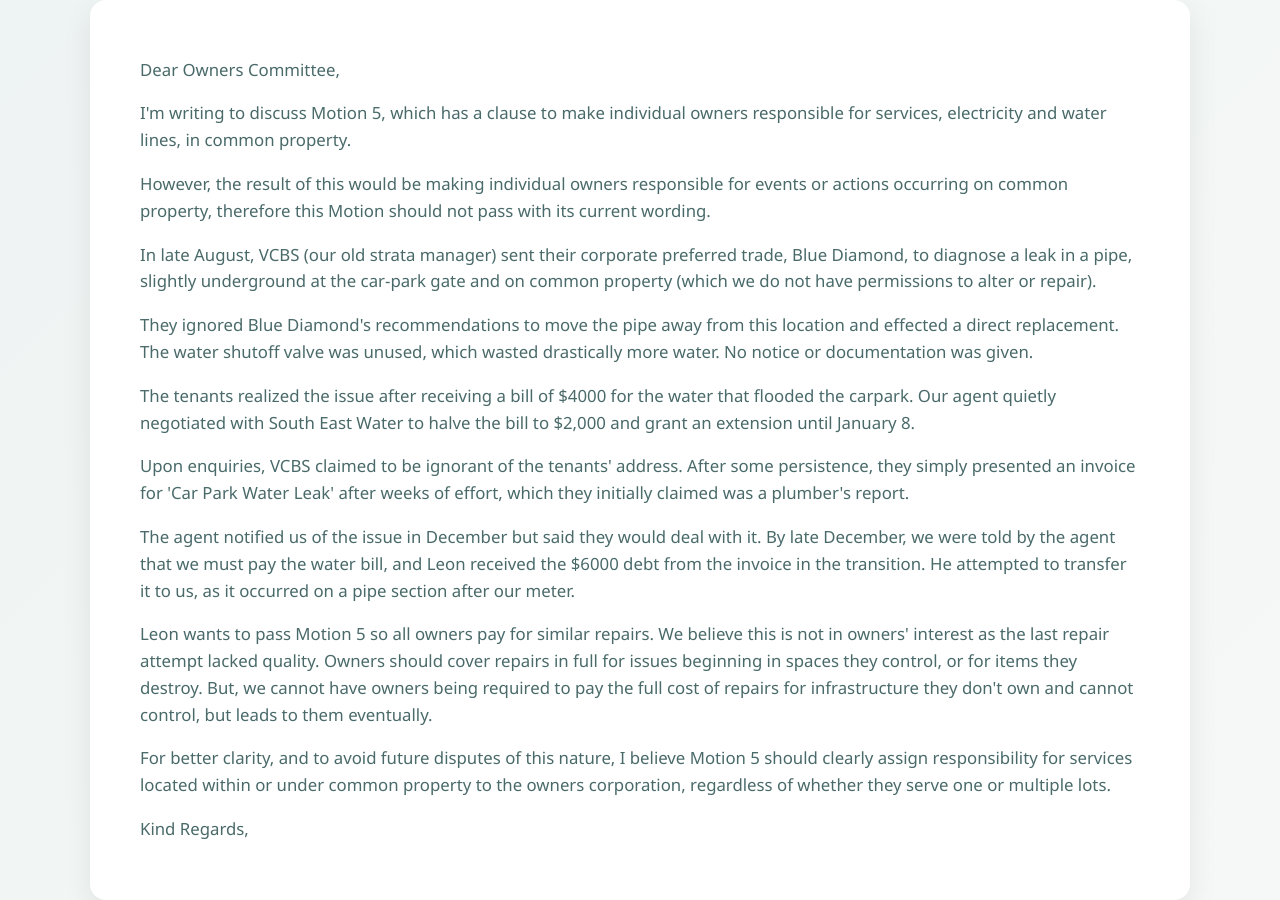
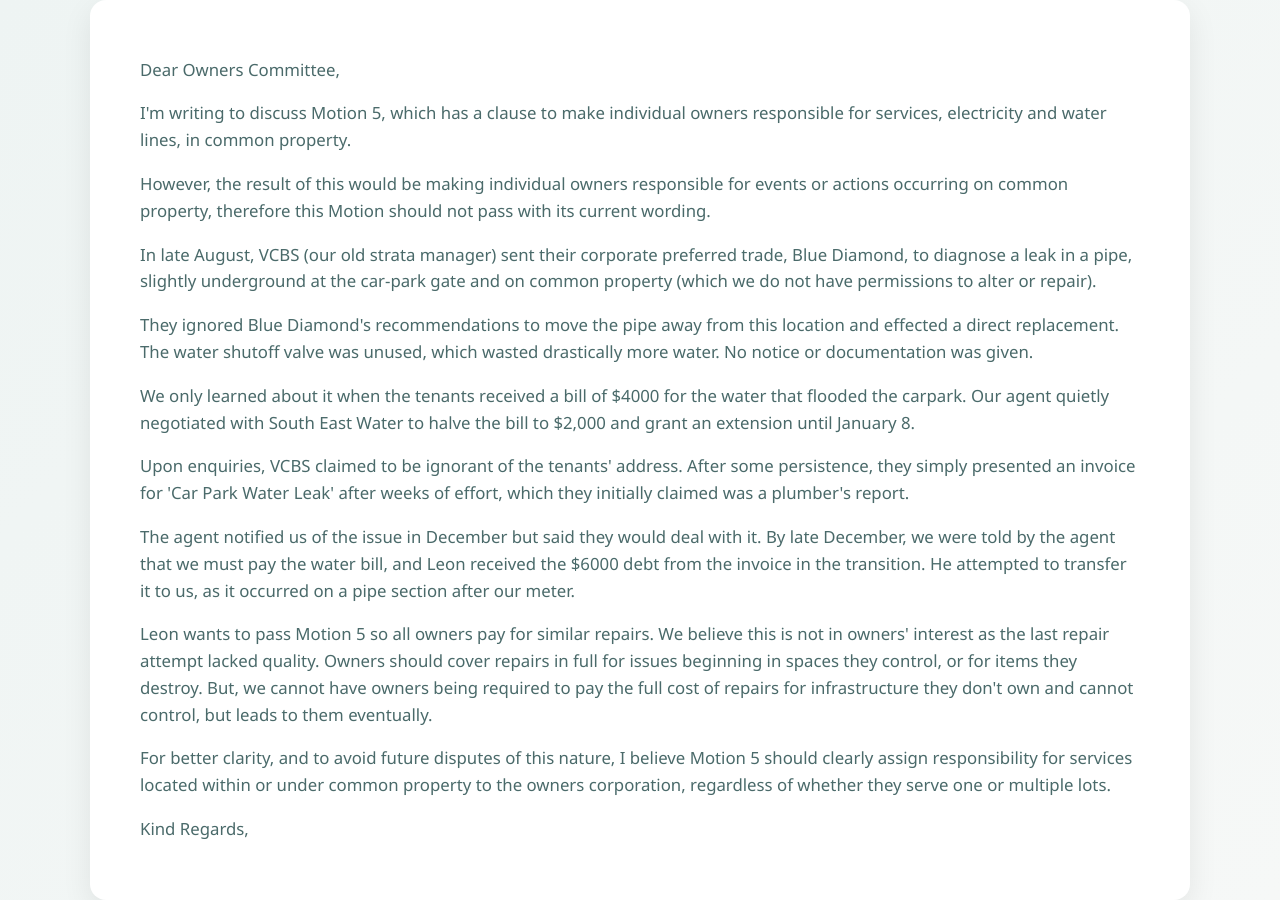
Before and after one commit to ashe301/waterburst, a plain HTML site: page index.html in a window 1280 px wide. Drawn offline with Linux system fonts and the light colour scheme.

Commit message:
Update index.html

```diff
--- a/index.html
+++ b/index.html
@@ -37,7 +37,7 @@
     <p>However, the result of this would be making individual owners responsible for events or actions occurring on common property, therefore this Motion should not pass with its current wording.</p>
     <p>In late August, VCBS (our old strata manager) sent their corporate preferred trade, Blue Diamond, to diagnose a leak in a pipe, slightly underground at the car-park gate and on common property (which we do not have permissions to alter or repair).</p>
     <p>They ignored Blue Diamond's recommendations to move the pipe away from this location and effected a direct replacement. The water shutoff valve was unused, which wasted drastically more water. No notice or documentation was given.</p>
-    <p>The tenants realized the issue after receiving a bill of $4000 for the water that flooded the carpark. Our agent quietly negotiated with South East Water to halve the bill to $2,000 and grant an extension until January 8.</p>
+    <p>We only learned about it when the tenants received a bill of $4000 for the water that flooded the carpark. Our agent quietly negotiated with South East Water to halve the bill to $2,000 and grant an extension until January 8.</p>
     <p>Upon enquiries, VCBS claimed to be ignorant of the tenants' address. After some persistence, they simply presented an invoice for 'Car Park Water Leak' after weeks of effort, which they initially claimed was a plumber's report.</p>
     <p>The agent notified us of the issue in December but said they would deal with it. By late December, we were told by the agent that we must pay the water bill, and Leon received the $6000 debt from the invoice in the transition. He attempted to transfer it to us, as it occurred on a pipe section after our meter.</p>
     <p>Leon wants to pass Motion 5 so all owners pay for similar repairs. We believe this is not in owners' interest as the last repair attempt lacked quality. Owners should cover repairs in full for issues beginning in spaces they control, or for items they destroy. But, we cannot have owners being required to pay the full cost of repairs for infrastructure they don't own and cannot control, but leads to them eventually.</p>
```
